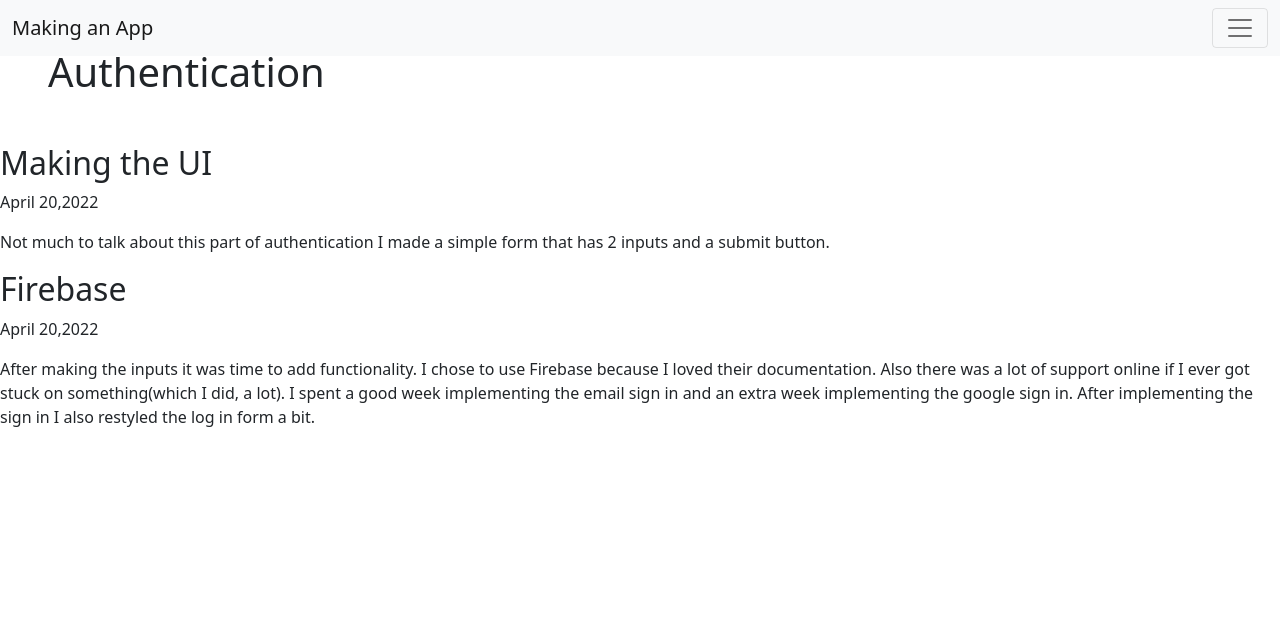
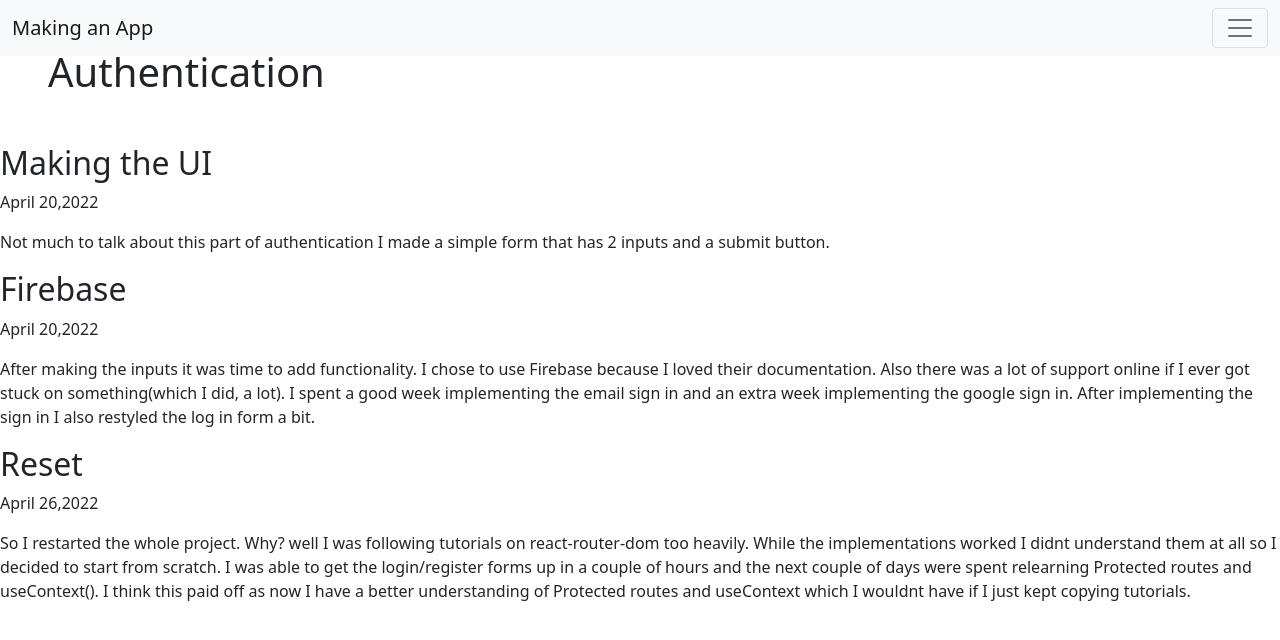
Before and after one commit to Paulino101/blog-bug-tracker, a React (Create React App) app: page /authentication in a window 1280 px wide. Shown: the top 640 px of the page. Built offline with nearby package versions, Linux system fonts and the light colour scheme.

Commit message:
the big reset

```diff
--- a/src/App.js
+++ b/src/App.js
@@ -22,6 +22,13 @@ const blogEntries = [
     img: "www.placeholder.com",
     imgCaption: "caption about the image",
   },
+  {
+    title: "Reset",
+    date: "April 26,2022",
+    body: "So I restarted the whole project. Why? well I was following tutorials on react-router-dom too heavily. While the implementations worked I didnt understand them at all so I decided to start from scratch. I was able to get the login/register forms up in a couple of hours and the next couple of days were spent relearning Protected routes and useContext(). I think this paid off as now I have a better understanding of Protected routes and useContext which I wouldnt have if I just kept copying tutorials.",
+    img: "",
+    imgCaption: "",
+  },
 ];
 
 function App() {
```
